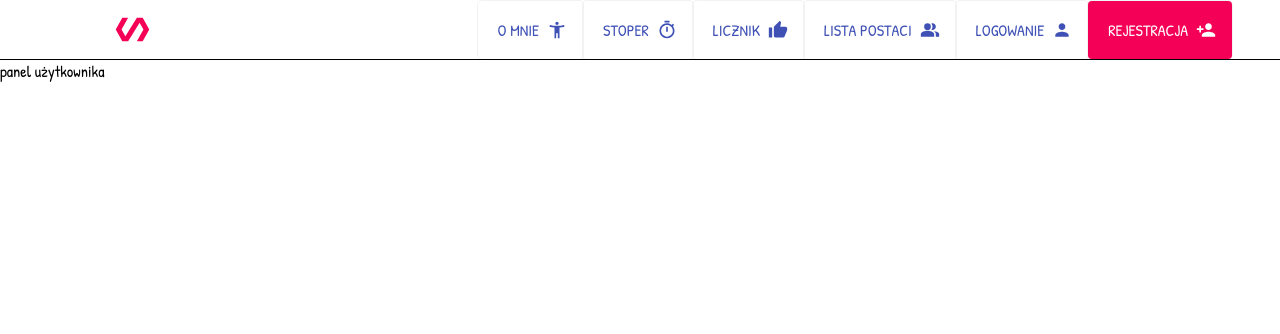
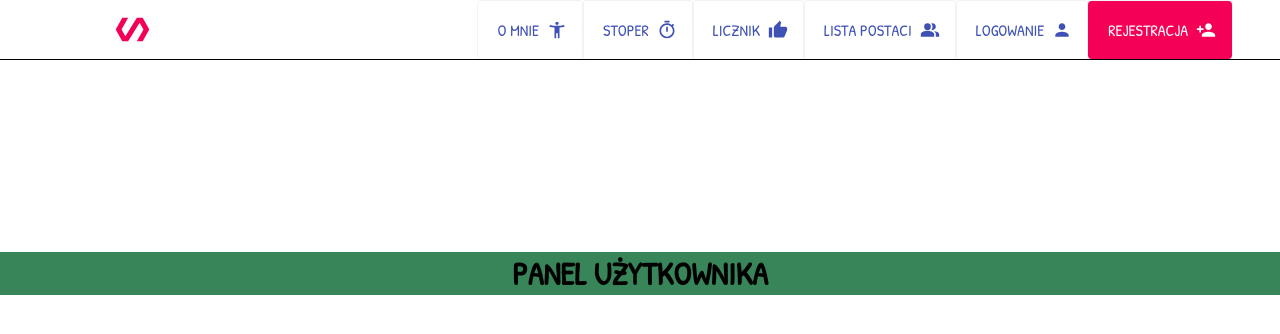
Before and after one commit to michalrozek90/Devstock_Academy, a React (Create React App) app in the folder project-august/: page /success-login in a window 1280 px wide. Shown: the top 334 px of the page. Built offline with nearby package versions, Linux system fonts and the light colour scheme.

Commit message:
prompt fixed

```diff
--- a/project-august/src/components/CharacterListHeader.js
+++ b/project-august/src/components/CharacterListHeader.js
@@ -11,7 +11,7 @@ const Header = styled.div`
 	display: flex;
 	background-color: #f2f2f2;
 `
-const InfoContainer = styled(Typography)`
+const InfoContainer = styled.div`
 	position: absolute;
 	top: 50%;
 	left: 5%;
@@ -90,7 +90,7 @@ const CharacterListHeader = ({
 					</FilterContainer>
 				</div>
 			)}
-			{isLoading && <p>Loading...</p>}
+			{isLoading && <span>Loading...</span>}
 		</Header>
 	)
 }
--- a/project-august/src/components/HeaderHome.js
+++ b/project-august/src/components/HeaderHome.js
@@ -38,6 +38,7 @@ const CustomContainer = styled.div`
 `
 const CustomInput = styled(OutlinedInput)`
 	color: white;
+	background-color: rgba(0, 0, 0, 0.3);
 	width: 50%;
 	height: 3rem;
 	margin: 1rem;
--- a/project-august/src/components/Nav.js
+++ b/project-august/src/components/Nav.js
@@ -39,7 +39,8 @@ const useStyles = makeStyles({
 		textDecoration: 'none',
 	},
 	activeLink: {
-		// color: "green"
+		display: 'inline-block',
+		border: ' 2px solid green',
 	},
 })
 
--- a/project-august/src/pages/Registration.js
+++ b/project-august/src/pages/Registration.js
@@ -44,7 +44,7 @@ const Registration = () => {
 	const dispatch = useDispatch()
 	const users = useSelector(state => state.registration.usersDatabase)
 
-	const [prompt, setPrompt] = useState(false)
+	// const [prompt, setPrompt] = useState(false)
 	const [data, setData] = useState({ firstName: null, lastName: null, email: null, password: null })
 
 	const { firstName, lastName, email, password } = data
@@ -84,12 +84,13 @@ const Registration = () => {
 		) {
 			dispatch(addUser(data))
 			dispatch(setSnackbar(true, 'success', 'success', 'Zarejestrowano poprawnie!'))
+
+			setData({ firstName: null, lastName: null, email: null, password: null })
 			e.target.reset()
 		}
 	}
 
 	const onChangeFirstNameHandler = e => {
-		setPrompt(true)
 		setData({ ...data, firstName: e.target.value })
 		setErrors({ ...errors, firstNameTooShort: e.target.value.length < 3 })
 	}
@@ -129,14 +130,6 @@ const Registration = () => {
 		return false
 	}
 
-	const isFormEmpty = () => {
-		if ((firstName || lastName || email || password) !== ('' || null)) {
-			setPrompt(true)
-		} else {
-			setPrompt(false)
-		}
-	}
-
 	return (
 		<div>
 			<FormContainer onSubmit={onSubmitHandler}>
@@ -158,7 +151,7 @@ const Registration = () => {
 					Zarejestruj się
 				</CustomButton>
 				<Prompt
-					when={prompt}
+					when={firstName?.length > 0 || lastName?.length > 0 || email?.length > 0 || password?.length > 0}
 					message='Niektórze pola formularza są wypełnione. Jeśli przejdziesz dalej, utracisz te dane. Czy kontynuować?'
 				/>
 			</FormContainer>
--- a/project-august/src/pages/SuccessLogin.js
+++ b/project-august/src/pages/SuccessLogin.js
@@ -1,5 +1,18 @@
+import styled from 'styled-components'
+
+const TitleContainer = styled.div`
+	margin-top: 15%;
+	text-align: center;
+	text-transform: uppercase;
+	background-color: rgb(55, 133, 88);
+`
+
 const SuccessLogin = () => {
-	return <div>panel użytkownika</div>
+	return (
+		<TitleContainer>
+			<h1>panel użytkownika</h1>
+		</TitleContainer>
+	)
 }
 
 export default SuccessLogin
```
